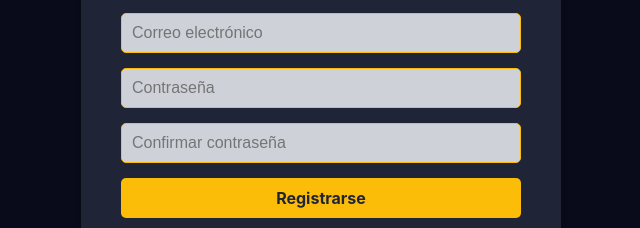
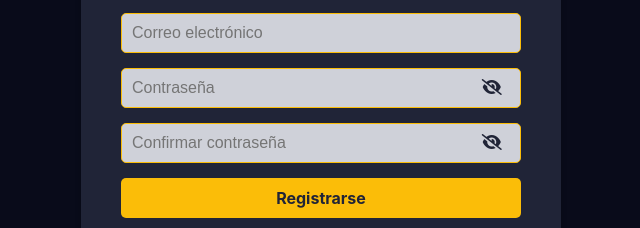
Before and after one commit to TutorLink-Modular/TutorLink, a React (Vite) app: page /register in a window 1280 px wide. Shown: the part 404-632 px from the top of the page, without its empty margins (319-959 px from the left). Built offline with nearby package versions, Linux system fonts and the light colour scheme; no server answers.

Commit message:
SCRUM 21 correcciones de la pagina

```diff
--- a/src/components/Header.jsx
+++ b/src/components/Header.jsx
@@ -30,6 +30,7 @@ const Header = () => {
           <i
             className={`fas fa-bars menu-icon ${isSidebarOpen ? "active" : ""}`}
             onClick={toggleSidebar}
+            title="📋  Haz clic para abrir/cerrar el sidebar"
           ></i>
           {/* Logo y Texto con evento de clic para redirigir a la página principal */}
           <div className="logo-container" onClick={() => navigate("/")}>
@@ -43,10 +44,12 @@ const Header = () => {
           <i
             className="fas fa-user-circle user-icon"
             onClick={() => navigate("/profile")} // Redirigir al perfil
+            title="👤  Haz clic para abrir perfil"
           ></i>
           <i
             className="fas fa-sign-out-alt logout-icon"
             onClick={handleLogout}
+            title="❌ Haz clic para cerrar sesion"
           ></i>
         </div>
       </header>
--- a/src/components/Login.jsx
+++ b/src/components/Login.jsx
@@ -1,15 +1,21 @@
 import React, { useState } from "react";
 import { useNavigate } from "react-router-dom";
 import "../styles/Login.css";
+import "@fortawesome/fontawesome-free/css/all.min.css";
 
 const Login = () => {
   const [email, setEmail] = useState(""); // Campo para el correo electrónico
   const [password, setPassword] = useState(""); // Campo para la contraseña
+  const [showPassword, setShowPassword] = useState(false); // Estado para mostrar/ocultar la contraseña
   const [error, setError] = useState(null); // Mensaje de error en caso de fallos
   const [info, setInfo] = useState(null); // Mensaje informativo (por ejemplo, reenvío exitoso)
   const [isLoading, setIsLoading] = useState(false); // Estado para controlar si está cargando
   const [showResendButton, setShowResendButton] = useState(false); // Estado para mostrar el botón de reenvío
   const navigate = useNavigate(); // Para redirigir a otras rutas
+
+  const toggleShowPassword = () => {
+    setShowPassword(!showPassword);
+  };
 
   const handleLogin = async (e) => {
     e.preventDefault();
@@ -115,13 +121,22 @@ const Login = () => {
             value={email}
             onChange={(e) => handleInputChange(e, setEmail)}
           />
-          <input
-            type="password"
-            placeholder="Contraseña"
-            className={`login-input ${error ? "error" : ""}`}
-            value={password}
-            onChange={(e) => handleInputChange(e, setPassword)}
-          />
+          <div className="password-container">
+            <input
+              type={showPassword ? "text" : "password"}
+              placeholder="Contraseña"
+              className={`login-input ${error ? "error" : ""}`}
+              value={password}
+              onChange={(e) => setPassword(e.target.value)}
+            />
+            <button
+              type="button"
+              className="toggle-password"
+              onClick={toggleShowPassword}
+              >
+              <i className={`fas ${showPassword ? "fa-eye eye-icon" : "fa-eye-slash eyeSlash-icon"}`}></i>
+            </button>
+          </div>
           <button type="submit" className="login-button" disabled={isLoading}>
             {isLoading ? "Cargando..." : "Iniciar sesión"}
           </button>
@@ -152,7 +167,7 @@ const Login = () => {
 
         <p className="login-footer">
           Al iniciar sesión con tu correo y contraseña, aceptas nuestra{" "}
-          <a href="#" className="privacy-policy">
+          <a href="https://udg.mx/politica-de-privacidad-y-manejo-de-datos" className="privacy-policy">
             política de uso y privacidad.
           </a>
         </p>
--- a/src/components/Register.jsx
+++ b/src/components/Register.jsx
@@ -2,17 +2,28 @@ import React, { useState } from "react";
 import { useNavigate } from "react-router-dom";
 import { v4 as uuidv4 } from "uuid"; // Para generar un UUID4
 import "../styles/Login.css";
+import "@fortawesome/fontawesome-free/css/all.min.css";
 
 const Register = () => {
   const [name, setName] = useState("");
   const [surname, setSurname] = useState("");
   const [email, setEmail] = useState("");
   const [password, setPassword] = useState("");
+  const [showPassword, setShowPassword] = useState(false);
   const [confirmPassword, setConfirmPassword] = useState("");
+  const [showConfirmPassword, setShowConfirmPassword] = useState(false);
   const [error, setError] = useState(null);
   const [isLoading, setIsLoading] = useState(false);
   const [showPopup, setShowPopup] = useState(false); // Estado para mostrar el popup
   const navigate = useNavigate();
+
+  const toggleShowPassword = () => {
+    setShowPassword(!showPassword);
+  };
+
+  const toggleShowConfirmPassword = () => {
+    setShowConfirmPassword(!showConfirmPassword);
+  };
 
   const handleRegister = async (e) => {
     e.preventDefault();
@@ -27,13 +38,14 @@ const Register = () => {
       return;
     }
 
-    const emailRegex = /^[a-zA-Z0-9._%+-]+@alumnos\.udg\.mx$/;
+    const emailRegex = /^[a-zA-Z0-9._%+-]+@(alumnos\.udg\.mx|academicos\.udg\.mx)$/;
     if (!emailRegex.test(email)) {
       setError(
-        "El correo electrónico debe ser de la institución @alumnos.udg.mx."
+        "El correo electrónico debe ser de la institución @alumnos.udg.mx o @academicos.udg.mx"
       );
       return;
     }
+
 
     setIsLoading(true);
 
@@ -104,20 +116,38 @@ const Register = () => {
             value={email}
             onChange={(e) => handleInputChange(e, setEmail)}
           />
+          <div className="password-container">
             <input
-            type="password"
+              type={showPassword ? "text" : "password"}
               placeholder="Contraseña"
               className={`login-input ${error ? "error" : ""}`}
               value={password}
               onChange={(e) => handleInputChange(e, setPassword)}
             />
+            <button
+              type="button"
+              className="toggle-password"
+              onClick={toggleShowPassword}
+              >
+              <i className={`fas ${showPassword ? "fa-eye eye-icon" : "fa-eye-slash eyeSlash-icon"}`}></i>
+            </button>
+          </div>
+          <div className="password-container">
             <input
-            type="password"
+              type={showConfirmPassword ? "text" : "password"}
               placeholder="Confirmar contraseña"
               className={`login-input ${error ? "error" : ""}`}
               value={confirmPassword}
               onChange={(e) => handleInputChange(e, setConfirmPassword)}
             />
+            <button
+              type="button"
+              className="toggle-password"
+              onClick={toggleShowConfirmPassword}
+              >
+              <i className={`fas ${showConfirmPassword ? "fa-eye eye-icon" : "fa-eye-slash eyeSlash-icon"}`}></i>
+            </button>
+          </div>
           <button type="submit" className="login-button" disabled={isLoading}>
             {isLoading ? "Cargando..." : "Registrarse"}
           </button>
--- a/src/components/Sidebar.jsx
+++ b/src/components/Sidebar.jsx
@@ -6,6 +6,8 @@ import Panel from "./Panel";
 const Sidebar = ({ isOpen, toggleSidebar }) => {
   const [disciplinaryTopics, setDisciplinaryTopics] = useState([]);
   const [orientationTopics, setOrientationTopics] = useState([]);
+  const [loading, setLoading] = useState(true);
+  const [error, setError] = useState(false);
   const navigate = useNavigate();
   const apiUrl = import.meta.env.VITE_API_URL || "http://localhost:3000";
 
@@ -22,12 +24,14 @@ const Sidebar = ({ isOpen, toggleSidebar }) => {
         const data = await response.json();
         setTopics(Array.isArray(data) ? data : []);
       } catch (error) {
-        console.error("❌ Error al obtener los temas:", error);
+        setError(true);
       }
     };
 
-    fetchTopics(`${apiUrl}/topics-orientation/sidebarTopicsOrientation`, setOrientationTopics);
-    fetchTopics(`${apiUrl}/topics-disciplinary/sidebarTopicsDisciplinary`, setDisciplinaryTopics);
+    Promise.all([
+      fetchTopics(`${apiUrl}/topics-orientation/sidebarTopicsOrientation`, setOrientationTopics),
+      fetchTopics(`${apiUrl}/topics-disciplinary/sidebarTopicsDisciplinary`, setDisciplinaryTopics)
+    ]).finally(() => setLoading(false));
   }, []);
 
   const handleTopicClick = (type, topicId) => {
@@ -48,7 +52,9 @@ const Sidebar = ({ isOpen, toggleSidebar }) => {
           title="Tutoría disciplinar"
           isOpen={openPanels.disciplinary}
           togglePanel={() => togglePanel("disciplinary")}
-          items={disciplinaryTopics.map(topic => ({
+          items={loading ? [{ label: "Cargando temas...", onClick: () => {} }] :
+            error ? [{ label: "❌ Error al cargar temas", onClick: () => {} }] :
+            disciplinaryTopics.map(topic => ({
               label: topic.title,
               onClick: () => handleTopicClick("disciplinary", topic._id),
             }))}
@@ -58,7 +64,9 @@ const Sidebar = ({ isOpen, toggleSidebar }) => {
           title="Tutoría de orientación"
           isOpen={openPanels.orientation}
           togglePanel={() => togglePanel("orientation")}
-          items={orientationTopics.map(topic => ({
+          items={loading ? [{ label: "Cargando temas...", onClick: () => {} }] :
+            error ? [{ label: "❌ Error al cargar temas", onClick: () => {} }] :
+            orientationTopics.map(topic => ({
               label: topic.title,
               onClick: () => handleTopicClick("orientation", topic._id),
             }))}
--- a/src/styles/Chatbot.css
+++ b/src/styles/Chatbot.css
@@ -117,6 +117,14 @@
   margin-right: 10px;
 }
 
+.bubleX-iconChat {
+  color: red;
+}
+
+.bubleBot-iconChat {
+  color: #304b64;
+}
+
 .chatbot-input {
   display: flex;
   align-items: center;
--- a/src/styles/Login.css
+++ b/src/styles/Login.css
@@ -260,3 +260,31 @@
 .forgot-password-link:hover {
   color: #ffcc33;
 }
+
+.password-container {
+  display: flex;
+  position: relative;
+  width: 100%;
+}
+
+.password-container input {
+  flex: 1; /* Hace que el input ocupe todo el espacio disponible */
+  padding-right: 40px; /* Asegura espacio para el botón */
+}
+
+.toggle-password {
+  position: absolute;
+  right: 0px;
+  background: none;
+  border: none;
+  cursor: pointer;
+}
+
+.toggle-password:focus {
+  outline: 0px;
+}
+
+.eye-icon,
+.eyeSlash-icon {
+  color: #202437;
+}
--- a/src/styles/Register.css
+++ b/src/styles/Register.css
@@ -150,3 +150,33 @@
 .privacy-policy:hover {
   text-decoration: underline;
 }
+
+.confirmPassword-container,
+.password-container {
+  display: flex;
+  position: relative;
+  width: 100%;
+}
+
+.confirmPassword-container input,
+.password-container input {
+  flex: 1; /* Hace que el input ocupe todo el espacio disponible */
+  padding-right: 40px; /* Asegura espacio para el botón */
+}
+
+.toggle-password {
+  position: absolute;
+  right: 0px;
+  background: none;
+  border: none;
+  cursor: pointer;
+}
+
+.toggle-password:focus {
+  outline: 0px;
+}
+
+.eye-icon,
+.eyeSlash-icon {
+  color: #202437;
+}
```
Also changed, not shown: src/components/Chatbot.jsx (+7 -12 lines), src/styles/Header.css (+28 -4 lines). Lines whose indentation alone changed are shown as unchanged.
